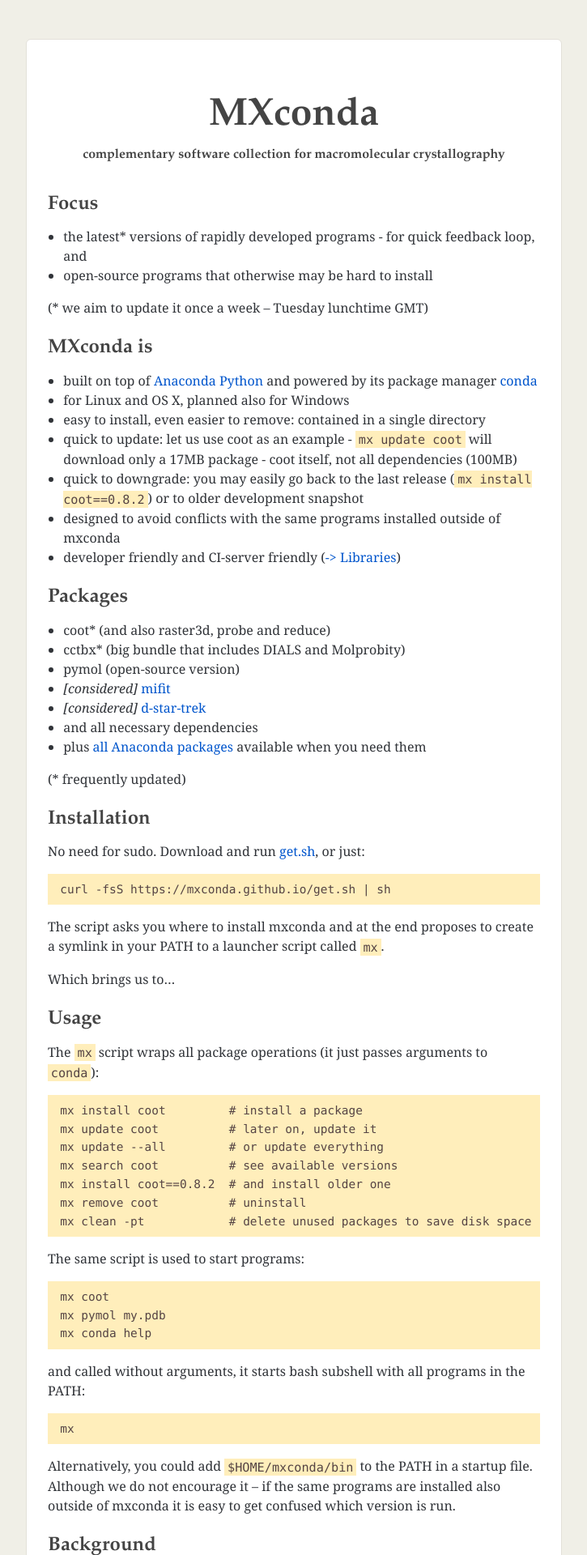
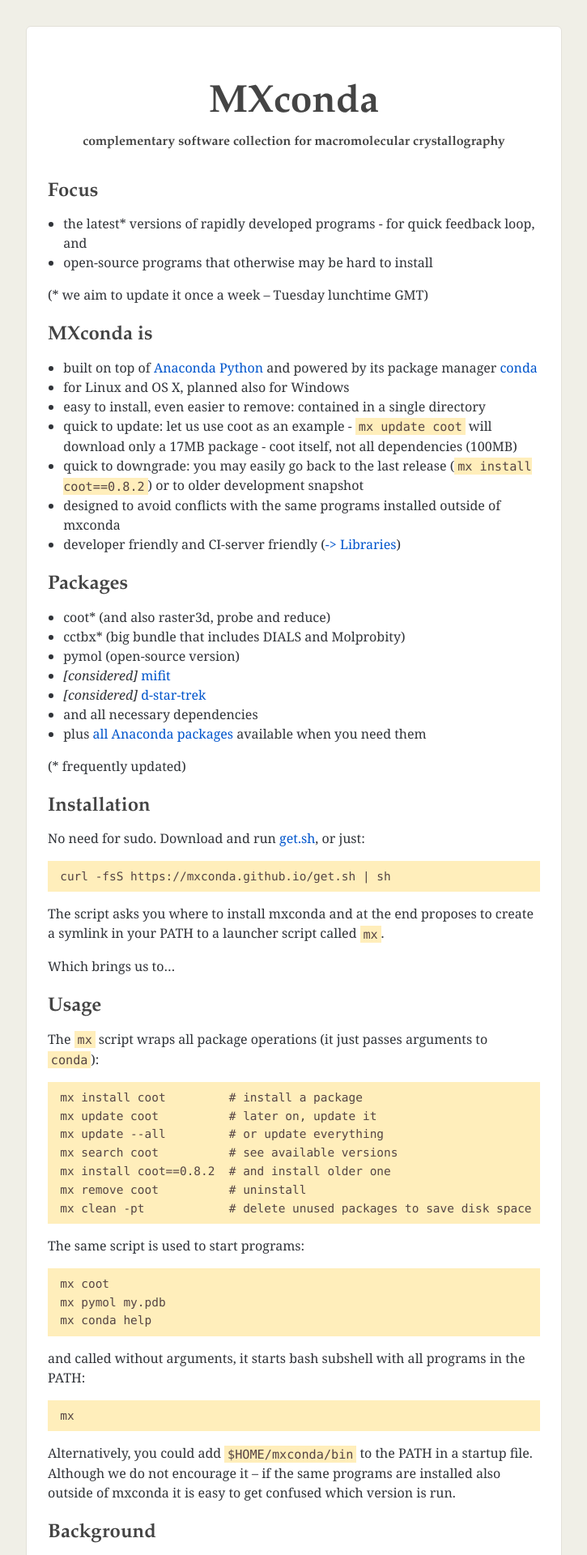
Before and after one commit to mxconda/mxconda.github.io, a Jekyll site: the page built from index.md, in a window 1280 px wide. Shown: the top 1920 px of the page at 81% size, without its empty margins (277-1002 px from the left). Built offline with Jekyll 4.4.1, drawn with Linux system fonts in a browser that asks for light colours.

Commit message:
css: decrease body margins

```diff
--- a/_includes/main.scss
+++ b/_includes/main.scss
@@ -6,13 +6,13 @@ html {
 }
 
 body {
-  margin: 2em 0 5em;
+  margin: 1em 0 2em;
   color: #303338;
 }
 
 @media (min-width: 30em) {
   body {
-    margin-top: 3em;
+    margin: 2em 0 4em;
     background: #f0efe7;
   }
 }
```
